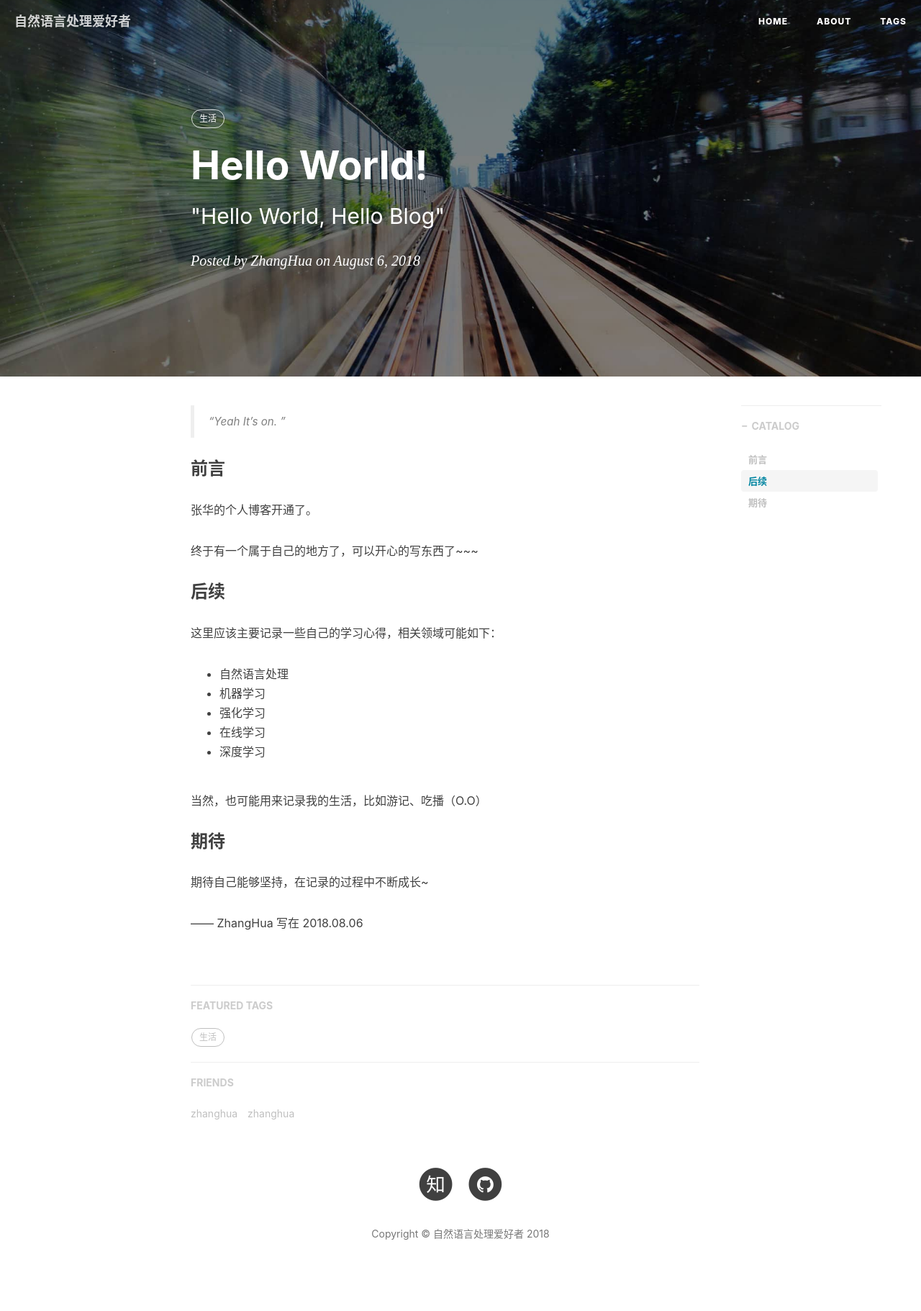
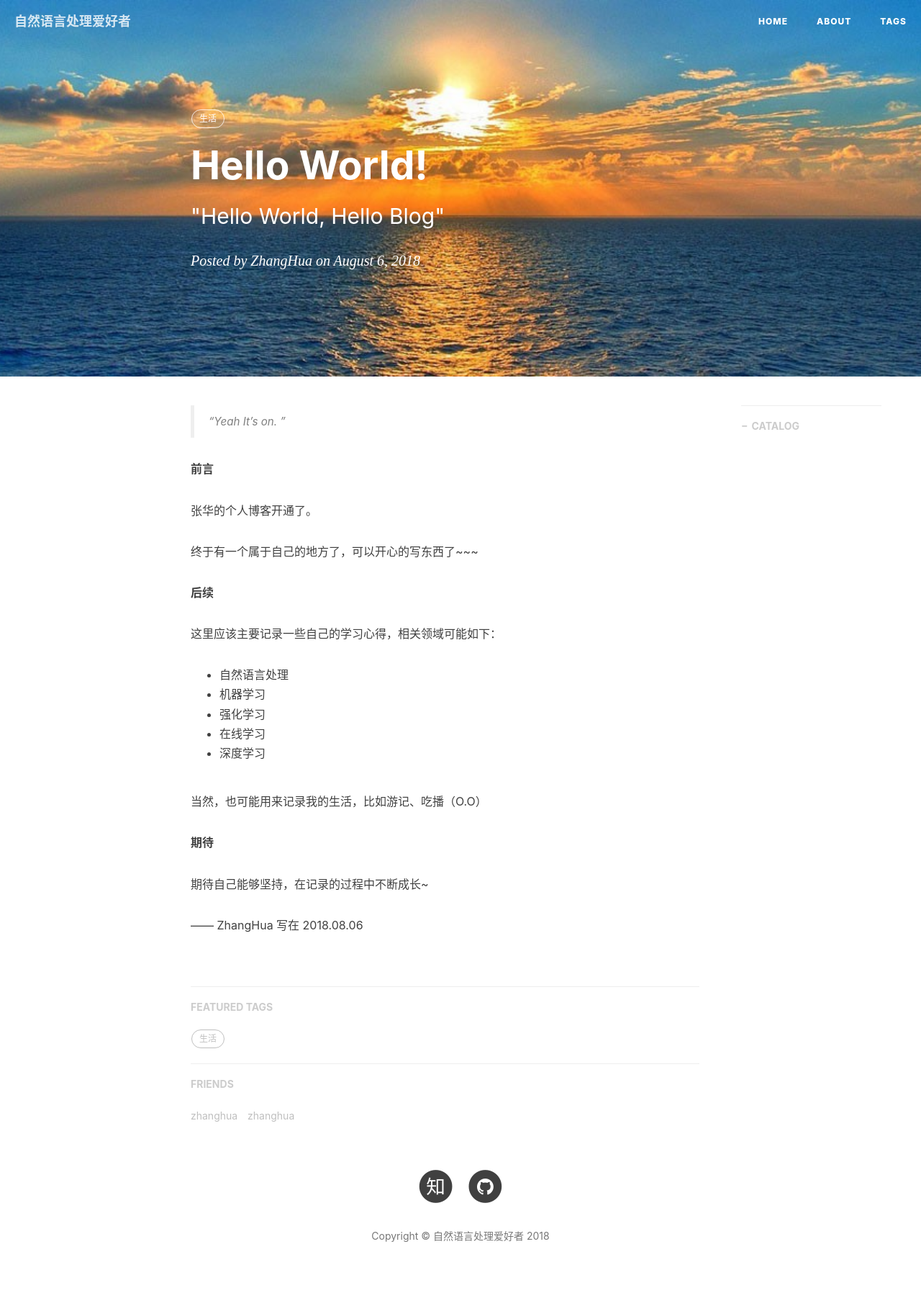
Before and after one commit to Hua-Zhang/Hua-Zhang.GitHub.io, a Jekyll site: the page built from _posts/2018-08-06-hello-world.md, in a window 1280 px wide. Shown: the whole page at 72% size. Built offline with Jekyll 4.4.1, drawn with Linux system fonts in a browser that asks for light colours; nearby versions of some CDN libraries; comment, search, counter and statistics services are not loaded.

Commit message:
change well paper

```diff
--- a/_posts/2018-08-06-hello-world.md
+++ b/_posts/2018-08-06-hello-world.md
@@ -4,7 +4,7 @@ title:      "Hello World!"
 subtitle:   " \"Hello World, Hello Blog\""
 date:       2018-08-06 12:00:00
 author:     "ZhangHua"
-header-img: "img/post-bg-2015.jpg"
+header-img: "img/post-bg-hello-world-2018.jpg"
 catalog: true
 tags:
     - 生活
@@ -13,14 +13,14 @@ tags:
 > “Yeah It's on. ”
 
 
-### 前言
+**前言**
 
 张华的个人博客开通了。
 
 终于有一个属于自己的地方了，可以开心的写东西了~~~
 
 
-### 后续
+**后续**
 
 这里应该主要记录一些自己的学习心得，相关领域可能如下：
 
@@ -33,7 +33,7 @@ tags:
 当然，也可能用来记录我的生活，比如游记、吃播（O.O）
 
 
-### 期待
+**期待**
 
 期待自己能够坚持，在记录的过程中不断成长~
 
```
Also changed, not shown: img/about-bg-swimming.jpg (added), img/about-bg.jpg, img/post-bg-hello-world-2018.jpg (added), img/tag-bg-sunrise.jpg (added), img/tag-bg.jpg.
